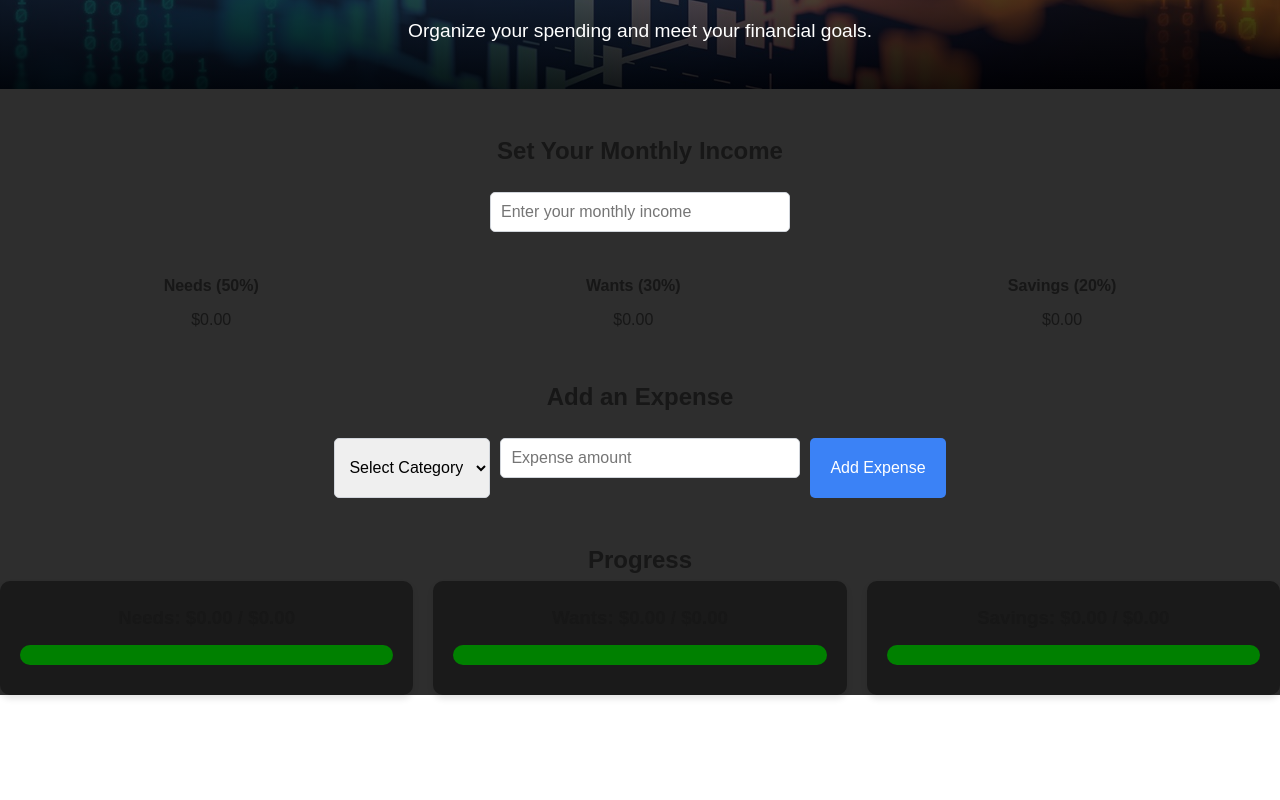
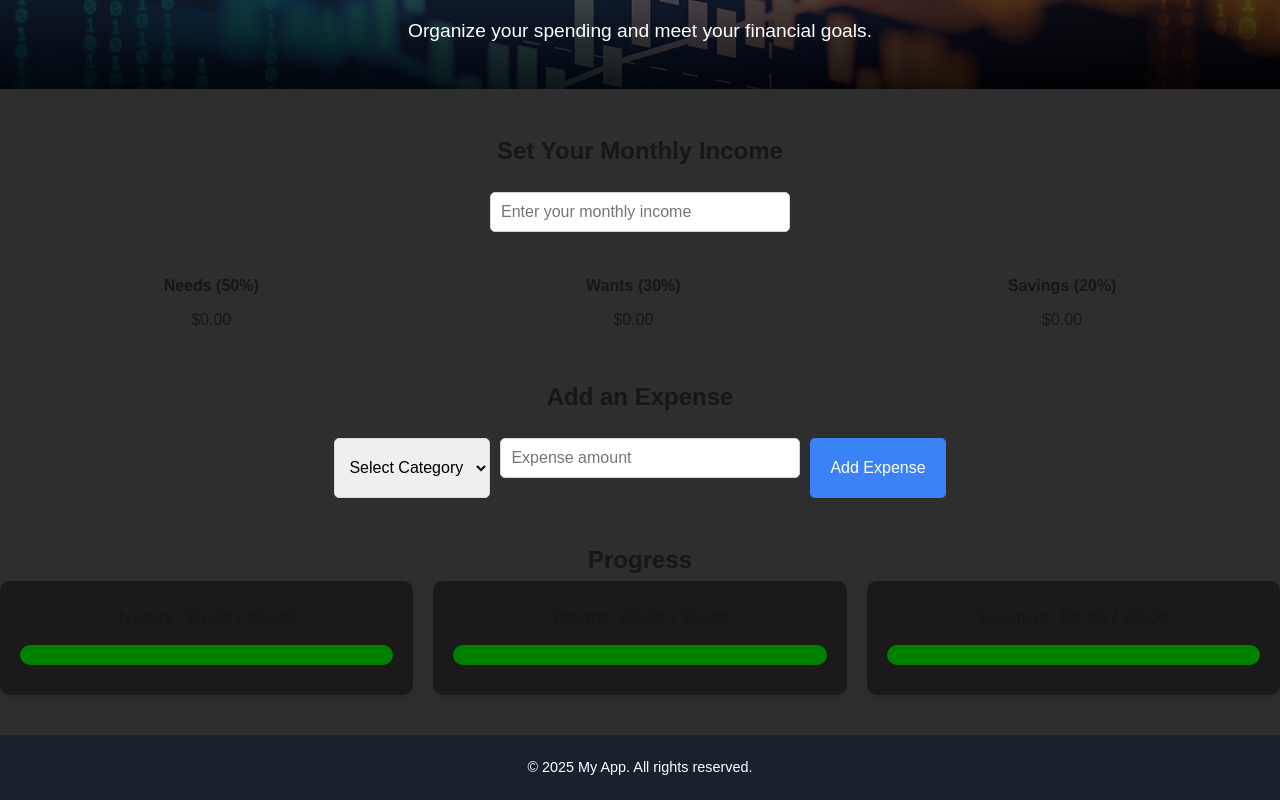
Before and after one commit to R7nX/TAMUHack25, a Next.js app in the folder tamuhack25/: page /budget in a window 1280 px wide. Shown: the part 230-1030 px from the top of the page. Before the commit the page ends 965 px from the top, so only its background shows below. Built offline with nearby package versions, Linux system fonts and the light colour scheme.

Commit message:
move footer to components

```diff
--- a/tamuhack25/app/budget/page.js
+++ b/tamuhack25/app/budget/page.js
@@ -3,6 +3,7 @@
 import { useState } from "react";
 import styles from "./budget.module.css";
 import Header from "../../components/header"
+import Footer from '../../components/footer'
 import Head from "next/head";
 
 export default function Budget() {
@@ -115,6 +116,7 @@ export default function Budget() {
           })}
         </div>
       </section>
+      <Footer />
     </div>
   );
 }
--- a/tamuhack25/app/home/home.module.css
+++ b/tamuhack25/app/home/home.module.css
@@ -2,7 +2,6 @@
 .container {
   font-family: Arial, sans-serif;
   background-color: #2e2e2e;
-  min-height: 100vh;
 }
 
 /* Hero Section */
@@ -95,16 +94,3 @@
   font-size: 0.9rem;
   color: #ffffff;
 }
-
-/* Footer Section */
-.footer {
-  background: #1a202c;
-  color: white;
-  text-align: center;
-  padding: 20px 0;
-}
-
-.footer p {
-  font-size: 0.9rem;
-  margin: 0;
-}
--- /dev/null
+++ b/tamuhack25/components/footer.js
@@ -0,0 +1,12 @@
+import Link from 'next/link'
+import styles from './footer.module.css'
+
+const Footer = () =>{
+    return (
+    <footer className={styles.footer}>
+    <p>&copy; 2025 My App. All rights reserved.</p>
+    </footer>
+    );
+};
+
+export default Footer;
--- /dev/null
+++ b/tamuhack25/components/footer.module.css
@@ -0,0 +1,11 @@
+.footer {
+    background: #1a202c;
+    color: white;
+    text-align: center;
+    padding: 20px 0;
+  }
+
+  .footer p {
+    font-size: 0.9rem;
+    margin: 0;
+  }
```
Also changed, not shown: tamuhack25/app/home/page.js (+2 -5 lines).
